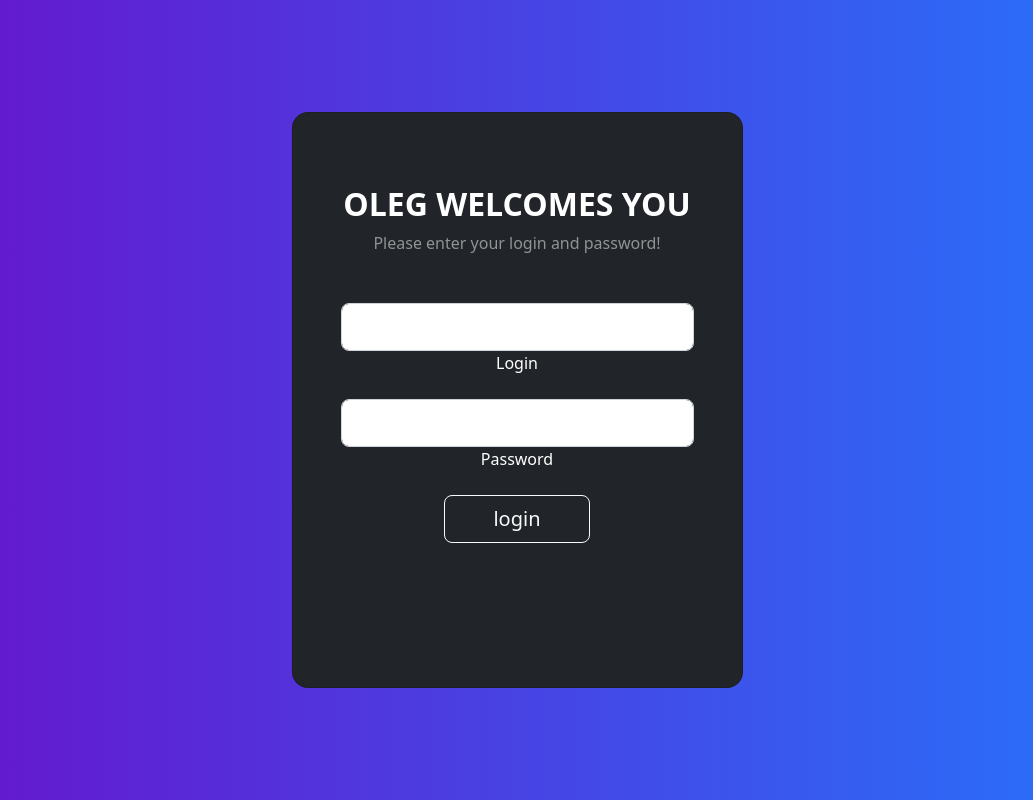
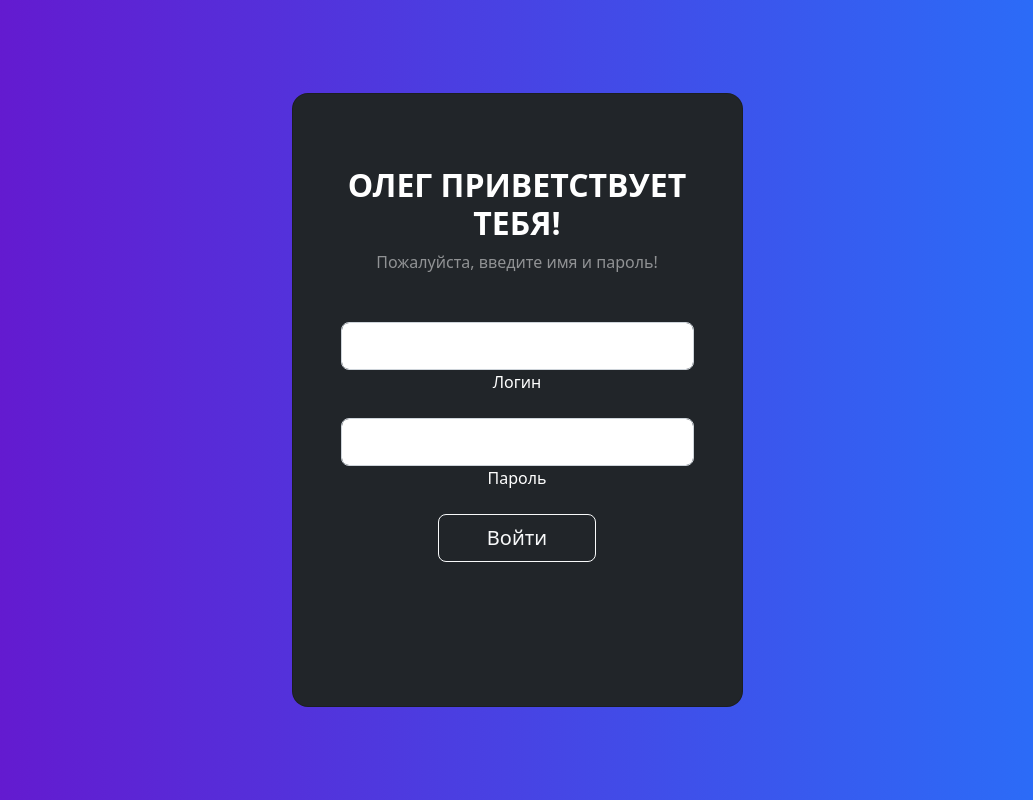
Before and after one commit to av-kutergin/Journal_management, a Django app: template photo_booth/templates/registration/login.html in a window 1280 px wide. Shown: the whole page, without its empty margins (123-1156 px from the left). Run offline with Django 4.2, Linux system fonts and the light colour scheme; the template is opened without the code that fills it, so the values that code supplies are empty; some libraries are stand-ins or nearby versions.

Commit message:
мелкие правки + миграция

```diff
--- a/photo_booth/photo_booth/urls.py
+++ b/photo_booth/photo_booth/urls.py
@@ -6,11 +6,11 @@ from django.conf.urls.static import static
 
 urlpatterns = [
     path('admin/', admin.site.urls),
-    path('', include('photos.urls')),
+    path('manage/', include('photos.urls')),
 ]
 
 urlpatterns += [
-    path('', include('django.contrib.auth.urls')),
+    path('manage/', include('django.contrib.auth.urls')),
 ]
 
 urlpatterns += static(settings.MEDIA_URL, document_root=settings.MEDIA_ROOT)
--- a/photo_booth/photos/models.py
+++ b/photo_booth/photos/models.py
@@ -21,7 +21,7 @@ class City(models.Model):
 
 class Journal(models.Model):
     journal_city = models.ForeignKey('City', on_delete=models.CASCADE, null=False, verbose_name='Город')
-    journal_owner = models.ForeignKey(User, on_delete=models.CASCADE, null=False, verbose_name='Оператор')
+    journal_owner = models.ForeignKey(User, on_delete=models.CASCADE, null=False, verbose_name='Оператор', default='')
     time_create = models.DateTimeField(auto_now_add=True, verbose_name='Время создания')
     journal_name = models.CharField(null=True, max_length=20, verbose_name='Название журнала', default='')
     total_pages = models.IntegerField(null=True, verbose_name='Всего страниц', default=33)
@@ -42,7 +42,7 @@ class Journal(models.Model):
 
 class Photo(models.Model):
     journal = models.ForeignKey('Journal', on_delete=models.CASCADE, null=False, verbose_name='Журнал')
-    photo_image = models.ImageField(null=False, blank=False, verbose_name='Изображение')
+    photo_image = models.ImageField(null=False, blank=False, verbose_name='Изображение', default='')
     time_create = models.DateTimeField(auto_now_add=True, verbose_name='Время создания')
     photo_name = models.CharField(max_length=20, verbose_name='Название', default='')
     page_in_journal = models.IntegerField(verbose_name='Номер страницы в журнале', default=0)
--- a/photo_booth/templates/cities.html
+++ b/photo_booth/templates/cities.html
@@ -35,7 +35,7 @@ background: linear-gradient(to right, rgba(106, 17, 203, 1), rgba(37, 117, 252,
                     <a href="{{ city.get_absolute_url }}" class="btn btn-outline-light btn-lg px-5 my-2" type="button">{{city.city_name}}</a>
                 {% endfor %}
             </div>
-                <p class="small pb-lg-2 mt-5"><a class="text-white-50" href="/logout">Log out</a></p>
+                <p class="small pb-lg-2 mt-5"><a class="text-white-50" href="/manage/logout">Другой пользователь</a></p>
             </div>
           </div>
         </div>
--- a/photo_booth/templates/registration/login.html
+++ b/photo_booth/templates/registration/login.html
@@ -29,19 +29,19 @@ background: linear-gradient(to right, rgba(106, 17, 203, 1), rgba(37, 117, 252,
 
            <form method="post" action="{% url 'login' %}">
             {% csrf_token %}
-               <h2 class="fw-bold mb-2 text-uppercase">Oleg welcomes you</h2>
-               <p class="text-white-50 mb-5">Please enter your login and password!</p>
+               <h2 class="fw-bold mb-2 text-uppercase">Олег приветствует тебя!</h2>
+               <p class="text-white-50 mb-5">Пожалуйста, введите имя и пароль!</p>
                <div class="form-outline form-white mb-4">
                 <input type="text" class="form-control form-control-lg" {{ form.username }}
-                <label class="form-label my-2"> Login </label>
+                <label class="form-label my-2"> Логин </label>
               </div>
 
               <div class="form-outline form-white mb-4">
                 <input type="password" id="typePasswordX" class="form-control form-control-lg" {{ form.password }}
-                <label class="form-label my-2" for="typePasswordX"> Password </label>
+                <label class="form-label my-2" for="typePasswordX"> Пароль </label>
               </div>
 
-            <input class="btn btn-outline-light btn-lg px-5" type="submit" value="login">
+            <input class="btn btn-outline-light btn-lg px-5" type="submit" value="Войти">
            </form>
 
             </div>
```
Also changed, not shown: photo_booth/photo_booth/settings.py (+2 -13 lines), photo_booth/photos/views.py (+6 -6 lines), photo_booth/templates/journal.html (+4 -4 lines), photo_booth/photos/migrations/0004_city_alter_photo_options_remove_photo_creator_and_more.py (added).
